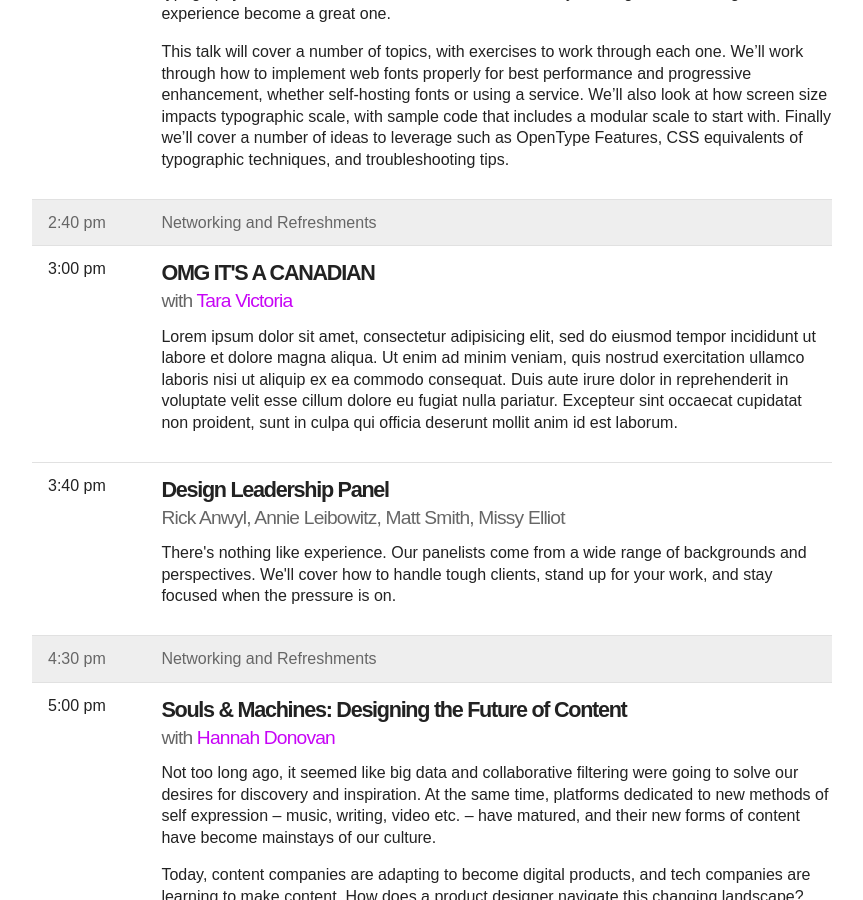
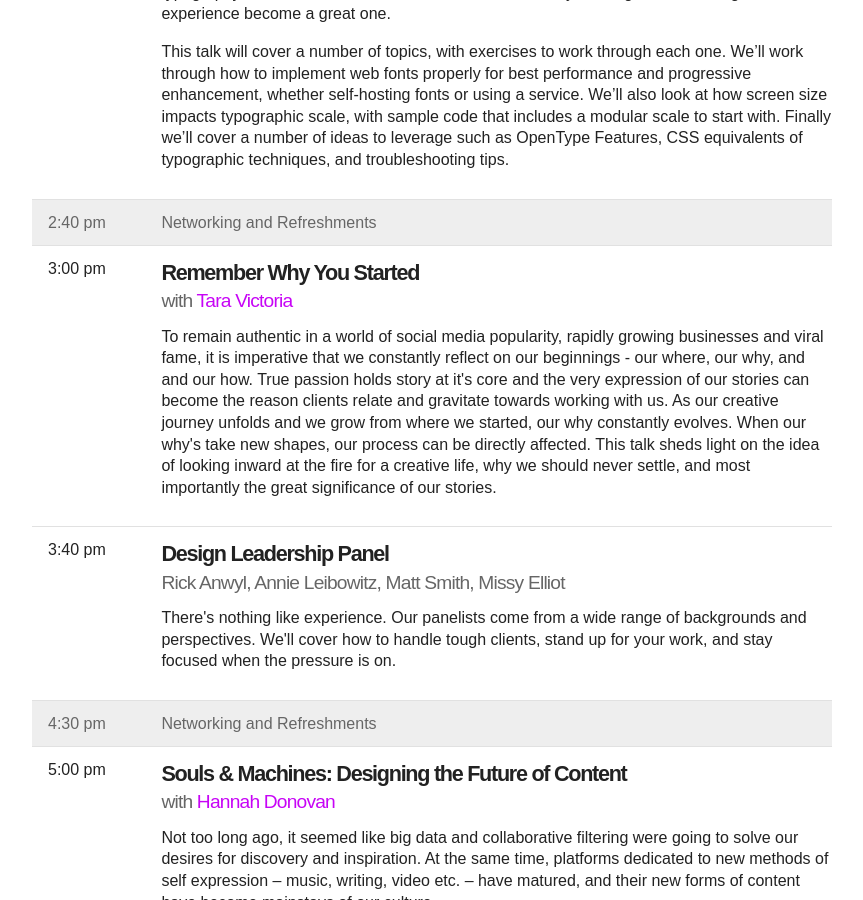
Before and after one commit to ninelabs/webafternoon, a Jekyll site: the page built from index.html, in a window 1280 px wide and 900 px high, scrolled down 5421 px. Shown: the whole window, without its empty margins (208-1071 px from the left). Built offline with Jekyll 4.4.1, drawn with Linux system fonts in a browser that asks for light colours; nearby versions of some CDN libraries.

Commit message:
Added Tara's talk

```diff
--- a/_includes/schedule.html
+++ b/_includes/schedule.html
@@ -36,9 +36,9 @@
         <tr class="talk">
           <td class="talk-time">3:00 pm</td>
           <td class="talk-info">
-            <h4 class="talk-title">OMG IT'S A CANADIAN</h4>
+            <h4 class="talk-title">Remember Why You Started</h4>
             <h5 class="talk-speaker">with <a href="/tara-victoria.html">Tara Victoria</a></h5>
-            <p>Lorem ipsum dolor sit amet, consectetur adipisicing elit, sed do eiusmod tempor incididunt ut labore et dolore magna aliqua. Ut enim ad minim veniam, quis nostrud exercitation ullamco laboris nisi ut aliquip ex ea commodo consequat. Duis aute irure dolor in reprehenderit in voluptate velit esse cillum dolore eu fugiat nulla pariatur. Excepteur sint occaecat cupidatat non proident, sunt in culpa qui officia deserunt mollit anim id est laborum.</p>
+            <p>To remain authentic in a world of social media popularity, rapidly growing businesses and viral fame, it is imperative that we constantly reflect on our beginnings - our where, our why, and and our how. True passion holds story at it's core and the very expression of our stories can become the reason clients relate and gravitate towards working with us. As our creative journey unfolds and we grow from where we started, our why constantly evolves. When our why's take new shapes, our process can be directly affected. This talk sheds light on the idea of looking inward at the fire for a creative life, why we should never settle, and most importantly the great significance of our stories.</p>
           </td>
         </tr>
         <tr class="panel">
```
